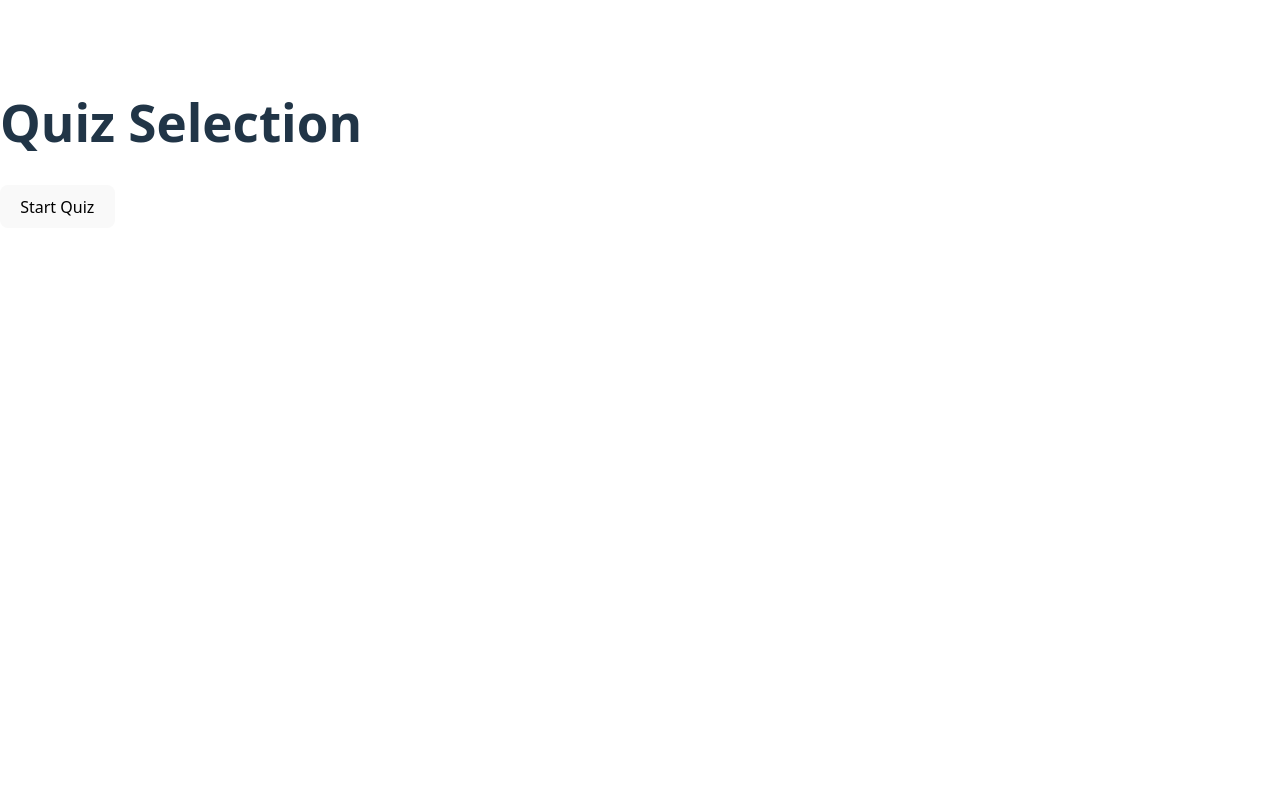
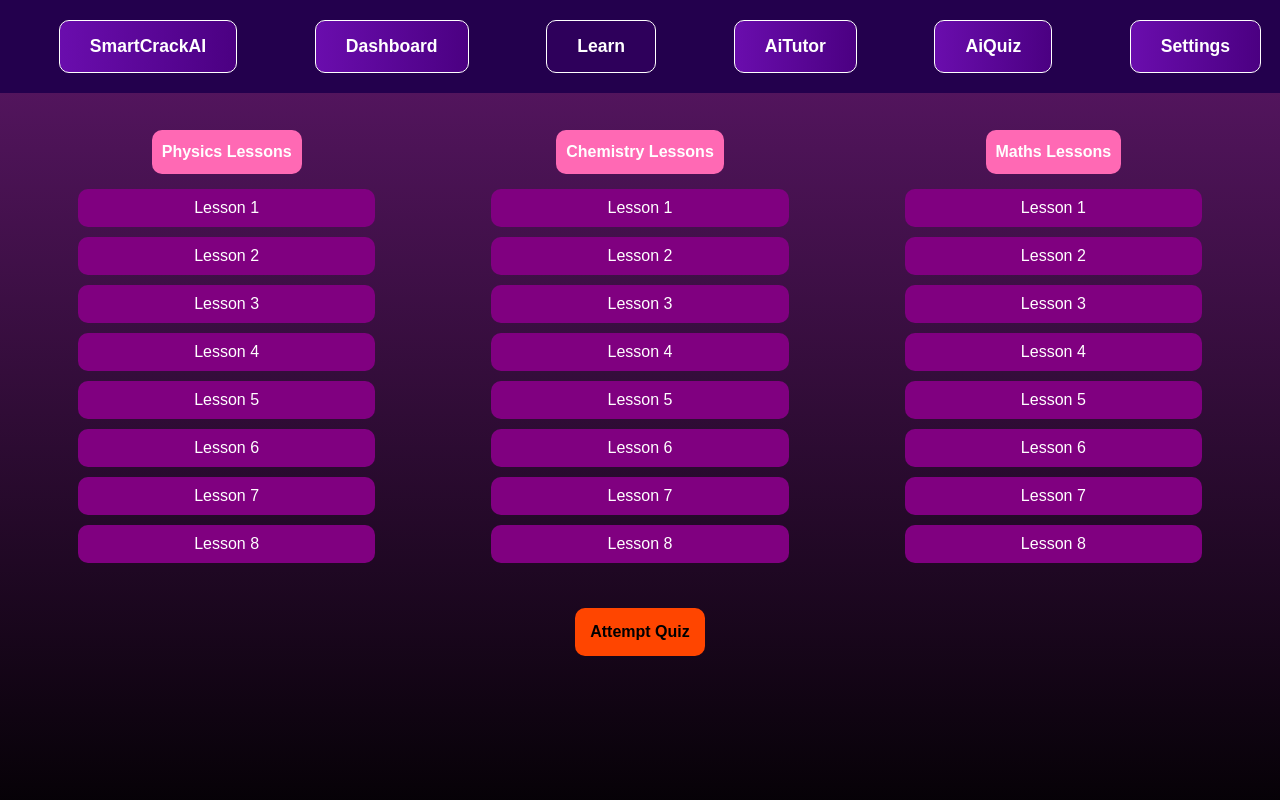
Before and after one commit to palak25022005/smart_crack_ai, a React (Vite) app in the folder frontend/: page /QuizSelectionPage in a window 1280 px wide. Shown: the top 800 px of the page. Built offline with nearby package versions, Linux system fonts and the light colour scheme; no server answers.

Commit message:
quiz selection page ui

```diff
--- a/frontend/src/pages/QuizSelectionPage.jsx
+++ b/frontend/src/pages/QuizSelectionPage.jsx
@@ -1,18 +1,171 @@
-import React from "react";
+import React, { useState } from "react";
 import { useNavigate } from "react-router-dom";
 
 const QuizSelectionPage = () => {
   const navigate = useNavigate();
+  const [selectedLessons, setSelectedLessons] = useState([]);
+
+  const toggleSelection = (lesson) => {
+    setSelectedLessons((prev) =>
+      prev.includes(lesson)
+        ? prev.filter((item) => item !== lesson) // Deselect if already selected
+        : [...prev, lesson] // Select if not selected
+    );
+  };
 
   return (
-    <div className="flex flex-col items-center justify-center h-screen bg-gray-100">
-      <h1 className="text-3xl font-bold mb-6">Quiz Selection</h1>
-      <button
-        onClick={() => navigate("/QuizAttemptPage")}
-        className="bg-blue-500 text-white px-6 py-3 rounded-lg shadow-md hover:bg-blue-600 transition duration-300"
-      >
-        Start Quiz
-      </button>
+    <div>
+      <style>{`
+        body {
+          font-family: Arial, sans-serif;
+          background: linear-gradient(rgb(92, 23, 104),rgb(0, 0, 0));
+          color: white;
+          text-align: center;
+        }
+        .navbar {
+          display: flex;
+          justify-content: space-around;
+          background-color: #23004d;
+          padding: 20px;
+          width: 100%;
+          position: fixed;
+          top: 0;
+          left: 0;
+          z-index: 100;
+        }
+
+        .nav-button {
+          background: linear-gradient(to right, #6a0dad, #4b0082);
+          color: white;
+          padding: 15px 30px;
+          border-radius: 10px;
+          border: 1px solid white;
+          cursor: pointer;
+          font-weight: bold;
+          font-size: 1.1rem;
+          transition: 0.3s;
+        }
+
+        .nav-button:hover {
+          background: #2e005b;
+          transform: scale(1.05);
+        }
+
+        .nav-button.active {
+          background: #2e005b;
+        }
+        .container {
+          display: flex;
+          justify-content: space-around;
+          padding: 20px;
+          margin-top: 50px;
+        }
+        .section {
+          width: 30%;
+        }
+        .lesson-button {
+          background: #800080;
+          color: white;
+          border: none;
+          padding: 10px;
+          margin: 5px;
+          width: 80%;
+          border-radius: 10px;
+          cursor: pointer;
+        }
+        .lesson-button:hover {
+          background: #a020f0;
+        }
+        .selected {
+          background: #32cd32 !important; /* Green color for selected lessons */
+          color: black;
+          font-weight: bold;
+        }
+        .section-header {
+          background: #ff69b4;
+          padding: 10px;
+          border-radius: 10px;
+          font-weight: bold;
+          display: inline-block;
+          margin-bottom: 10px;
+        }
+        .attempt-quiz-button {
+          background: #ff4500;
+          padding: 15px;
+          border: none;
+          border-radius: 10px;
+          font-weight: bold;
+          cursor: pointer;
+          margin-top: 20px;
+        }
+      `}</style>
+
+<div className="navbar">
+          <button className="nav-button" >SmartCrackAI</button>
+          <button className="nav-button" onClick={() => navigate("/")}>Dashboard</button>
+          <button className="nav-button active" onClick={() => navigate("/LearnPage")}>Learn</button>
+          <button className="nav-button" onClick={() => navigate("/AITutor")}>AiTutor</button>
+          <button className="nav-button" onClick={() => navigate("/QuizSelectionPage")}>AiQuiz</button>
+          <button className="nav-button" onClick={() => navigate("/Settings")}>Settings</button>
+        </div>
+
+      <div className="container">
+        <div className="section">
+          <div className="section-header">Physics Lessons</div>
+          {[...Array(8)].map((_, i) => {
+            const lesson = `Physics Lesson ${i + 1}`;
+            return (
+              <button
+                key={i}
+                className={`lesson-button ${
+                  selectedLessons.includes(lesson) ? "selected" : ""
+                }`}
+                onClick={() => toggleSelection(lesson)}
+              >
+                Lesson {i + 1}
+              </button>
+            );
+          })}
+        </div>
+
+        <div className="section">
+          <div className="section-header">Chemistry Lessons</div>
+          {[...Array(8)].map((_, i) => {
+            const lesson = `Chemistry Lesson ${i + 1}`;
+            return (
+              <button
+                key={i}
+                className={`lesson-button ${
+                  selectedLessons.includes(lesson) ? "selected" : ""
+                }`}
+                onClick={() => toggleSelection(lesson)}
+              >
+                Lesson {i + 1}
+              </button>
+            );
+          })}
+        </div>
+
+        <div className="section">
+          <div className="section-header">Maths Lessons</div>
+          {[...Array(8)].map((_, i) => {
+            const lesson = `Maths Lesson ${i + 1}`;
+            return (
+              <button
+                key={i}
+                className={`lesson-button ${
+                  selectedLessons.includes(lesson) ? "selected" : ""
+                }`}
+                onClick={() => toggleSelection(lesson)}
+              >
+                Lesson {i + 1}
+              </button>
+            );
+          })}
+        </div>
+      </div>
+
+      <button className="attempt-quiz-button">Attempt Quiz</button>
     </div>
   );
 };
```
